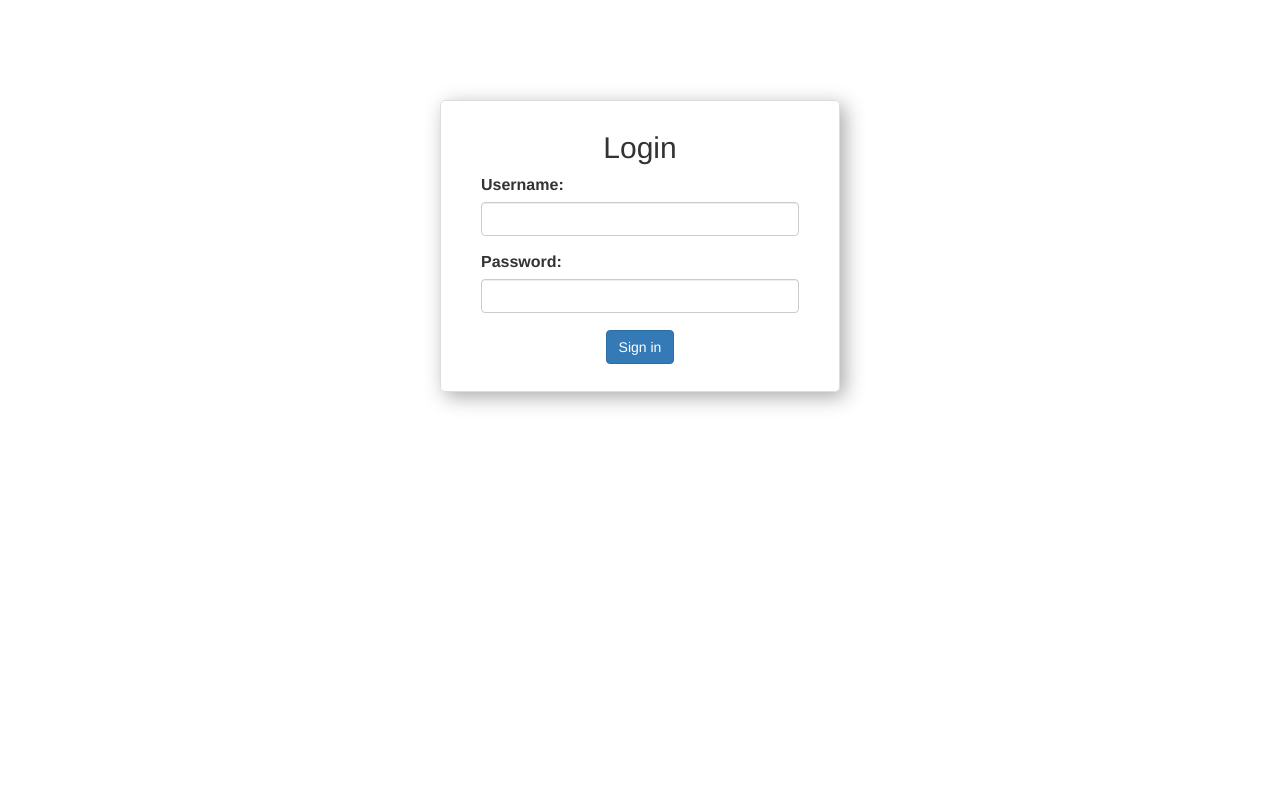
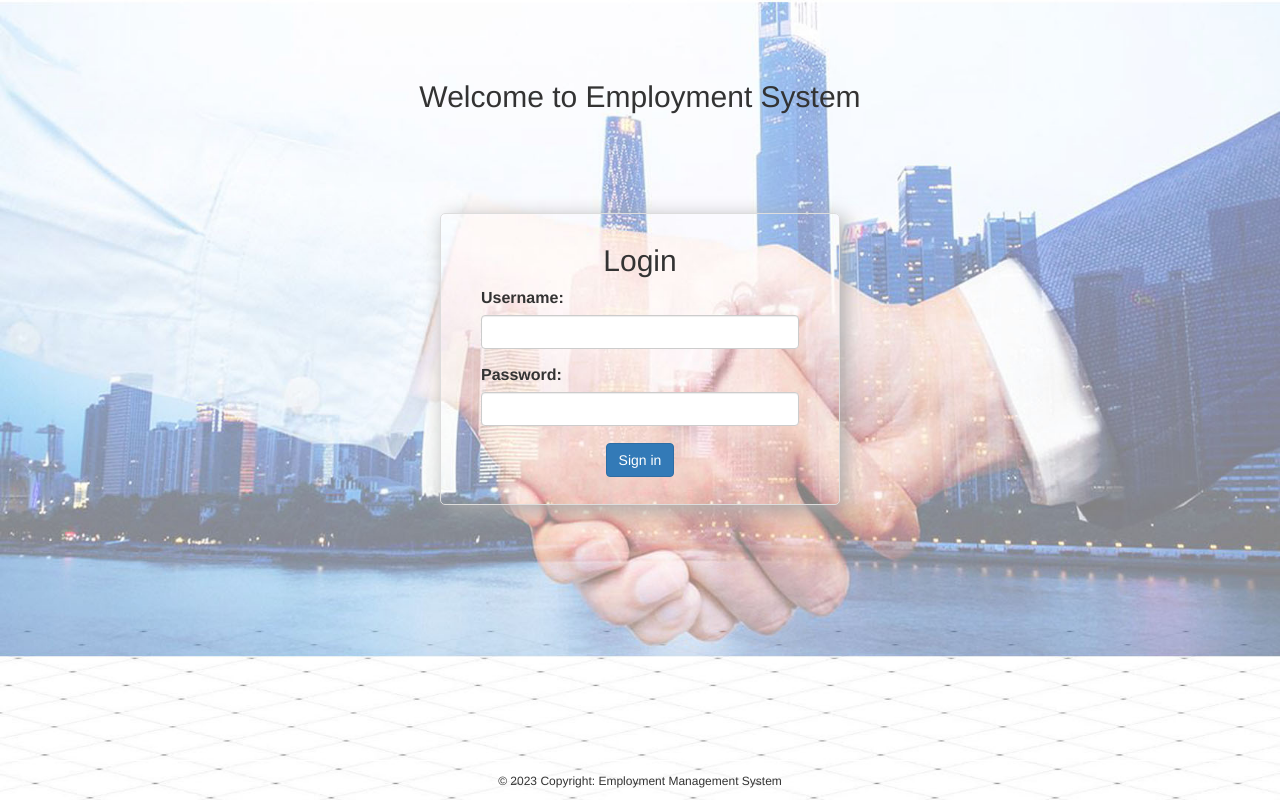
Before and after one commit to mabin9527/employment-system, a Django app: page /login/ in a window 1280 px wide. Run offline with Django 3.2, Linux system fonts and the light colour scheme; some libraries are stand-ins or nearby versions.

Commit message:
Style the login.html

```diff
--- a/static/css/common.css
+++ b/static/css/common.css
@@ -46,6 +46,18 @@ a {
     margin-left: 5px;
 }
 
+.login {
+    background-image: url(../images/login.jpg);
+    background-size: cover;
+    background-repeat: no-repeat;
+    height: 100vh;
+}
+
+.welcome {
+    text-align: center;
+    padding-top: 80px;
+    margin-top: 0;
+}
 .account {
     width: 400px;
     border: 1px solid #ddd;
--- a/templates/admin_list.html
+++ b/templates/admin_list.html
@@ -1,5 +1,4 @@
 {% extends 'base.html' %}
-
 
 {%block css%}
 <link rel="stylesheet" href="https://cdn.jsdelivr.net/npm/bootstrap-datepicker@1.9.0/dist/css/bootstrap-datepicker3.min.css" integrity="sha256-FAOaXTpl90/K8cXmSdsskbQN3nKYulhCpPbcFzGTWKI=" crossorigin="anonymous">
--- a/templates/login.html
+++ b/templates/login.html
@@ -22,6 +22,8 @@
 
 </head>
 <body>
+    <div class="login">
+        <h2 class="welcome">Welcome to Employment System</h2>
         <div class="account">
             <h2>Login</h2>
             <form method="post" novalidate>
@@ -41,7 +43,12 @@
                 </div>
             </form>
         </div>
+    </div>
 
-
+    <footer class="footer">
+        <div class="copyright">
+            © 2023 Copyright: Employment Management System
+        </div>
+    </footer>
 </body>
 </html>
```
Also changed, not shown: static/images/login.jpg (added), templates/depart_list.html (indentation only). Lines whose indentation alone changed are shown as unchanged.
